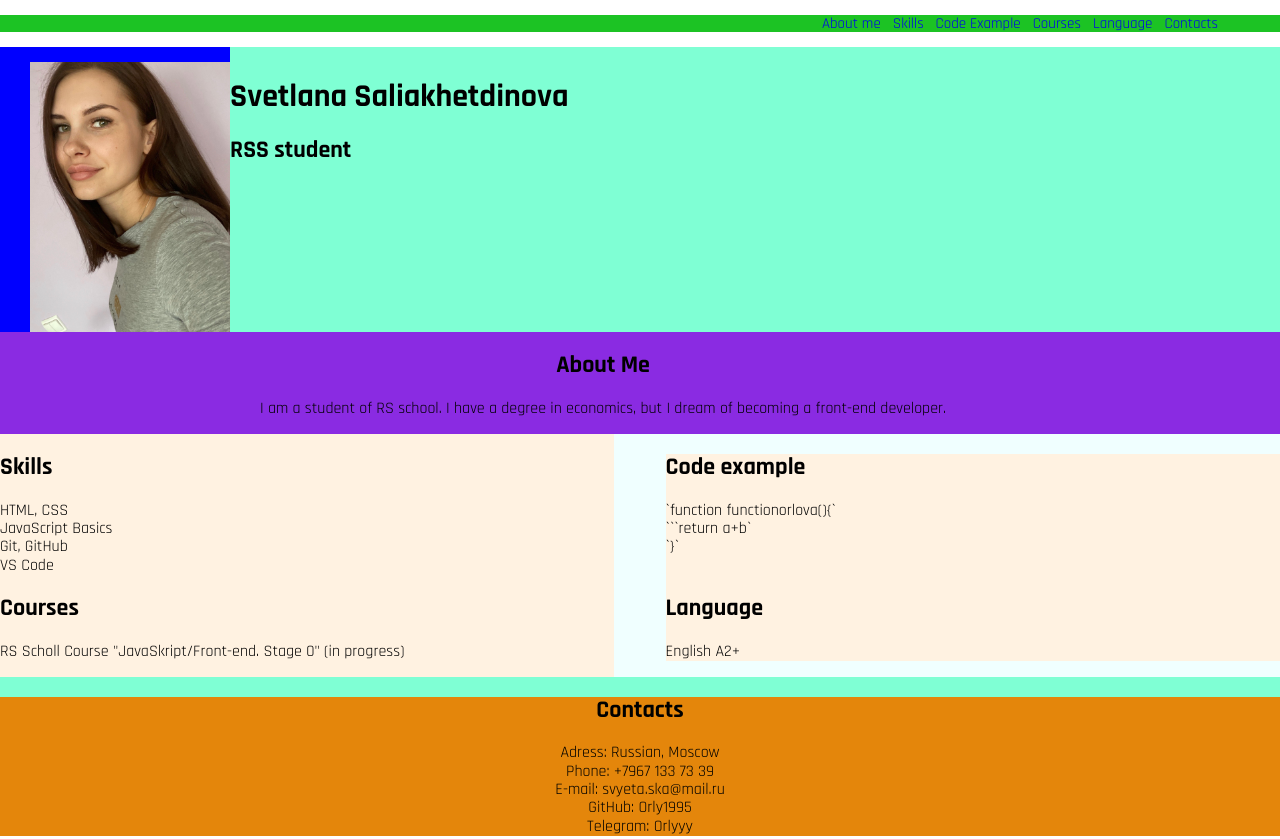
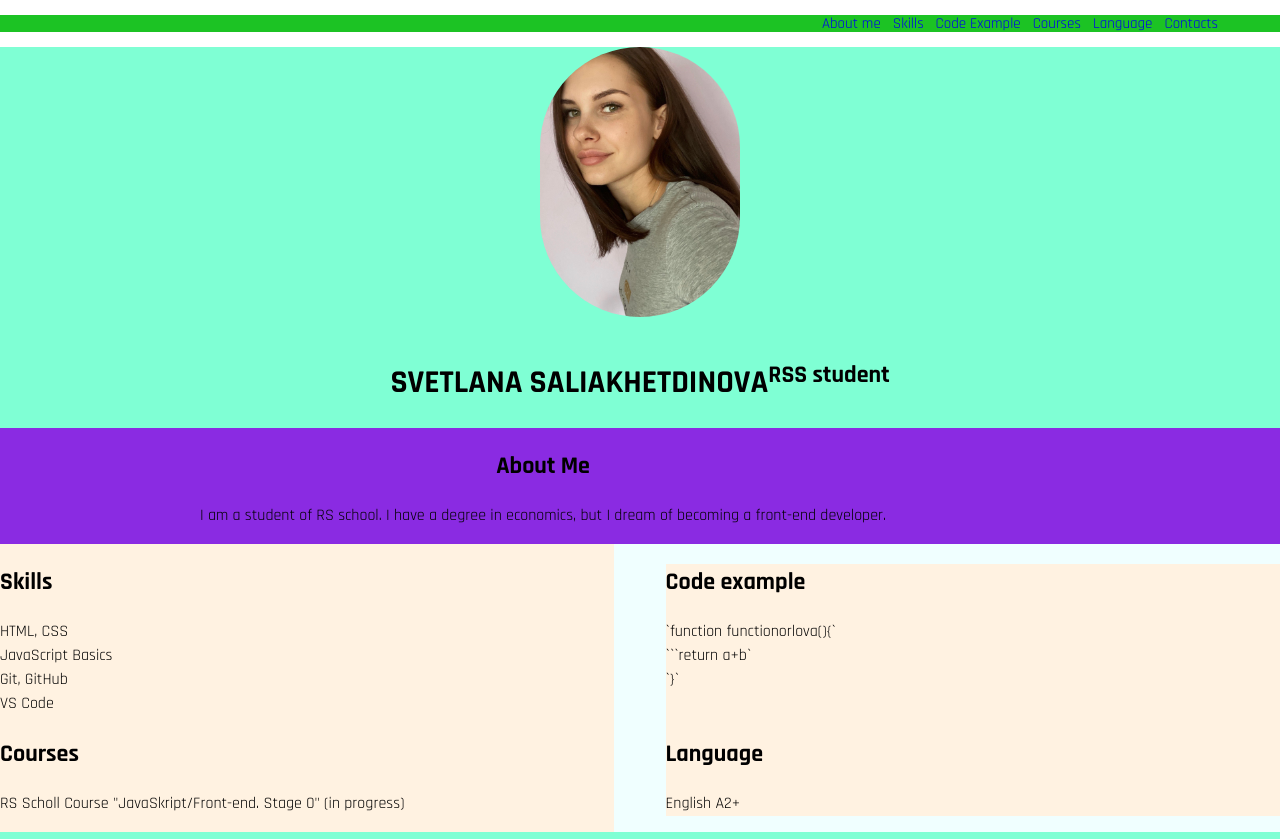
Before and after one commit to Orly1995/rsschool-cv, a plain HTML site: page index.html in a window 1280 px wide. Shown: the top 839 px of the page. Drawn offline with Linux system fonts and the light colour scheme; a web font is replaced by a local one.

Commit message:
refactor: apply prettier

```diff
--- a/index.html
+++ b/index.html
@@ -31,7 +31,7 @@
         <div class="main-container">
             <section class="section-profile" id="profile">
                 <img src="IMG_0422.JPG" alt="my photo" class="profile-photo">
-                <div class="selection-main">
+                <div class="section-main">
   <h1 class="main-title">Svetlana Saliakhetdinova</h1>
         <h2 class="section-subtitle">RSS student</h2>
             </section>
--- a/style.css
+++ b/style.css
@@ -22,16 +22,21 @@ nav {
 .profile-photo {
   max-width: 200px;
   justify-content: flex-start;
-  padding-left: 30px;
-  padding-top: 15px;
+  border-radius: 100px;
   background-color: blue;
+  padding-left: 0px;
+}
+.main-container{
+  margin-bottom: auto;
 }
 .section-profile {
   display: flex;
+  flex-direction: column;
+  align-items: center;
 }
 .section-about {
   text-align: center;
-  padding-left: 260px;
+  padding-left: 200px;
   padding-right: 50px;
   display: flex;
   background-color: blueviolet;
@@ -56,31 +61,44 @@ nav {
 .main-container {
 }
 */
-.main-title {
+.section-main{
   display: flex;
-  justify-content: center;
-  align-items: center;
-  padding-top: 10px;
+  padding-left: 0px;
+  padding-top: 20px;
+  line-height: 1.5;
+}
+.main-title{
+
+text-align: center;
+text-transform: uppercase;
+position: relative;
+}
+.section-subtitle{
+  text-align: center;
 }
 
 .section-cell{
     overflow: hidden;
     background-color: azure;
+    line-height: 1.5;
 }
 .left-cell{
     float: left;
 	width: 48%;
 	background: #fff2e1;
+  line-height: 1.5;
 }
 .right-cell{
     margin-left: 52%;
     background: #fff2e1;
+    line-height: 1.5;
 
 }
 .section-contat{
     float: center;
     text-align: center;
 background-color: rgb(228, 134, 11);
+line-height: 1.5;
 }
 .fotter-container {
     clear: left;
@@ -94,4 +112,5 @@ background-color: rgb(228, 134, 11);
   margin: 0 auto;
   max-width: 1300px;
   font-family: "Rajdhani", sans-serif;
+  line-height: 1.5;
 }
```
